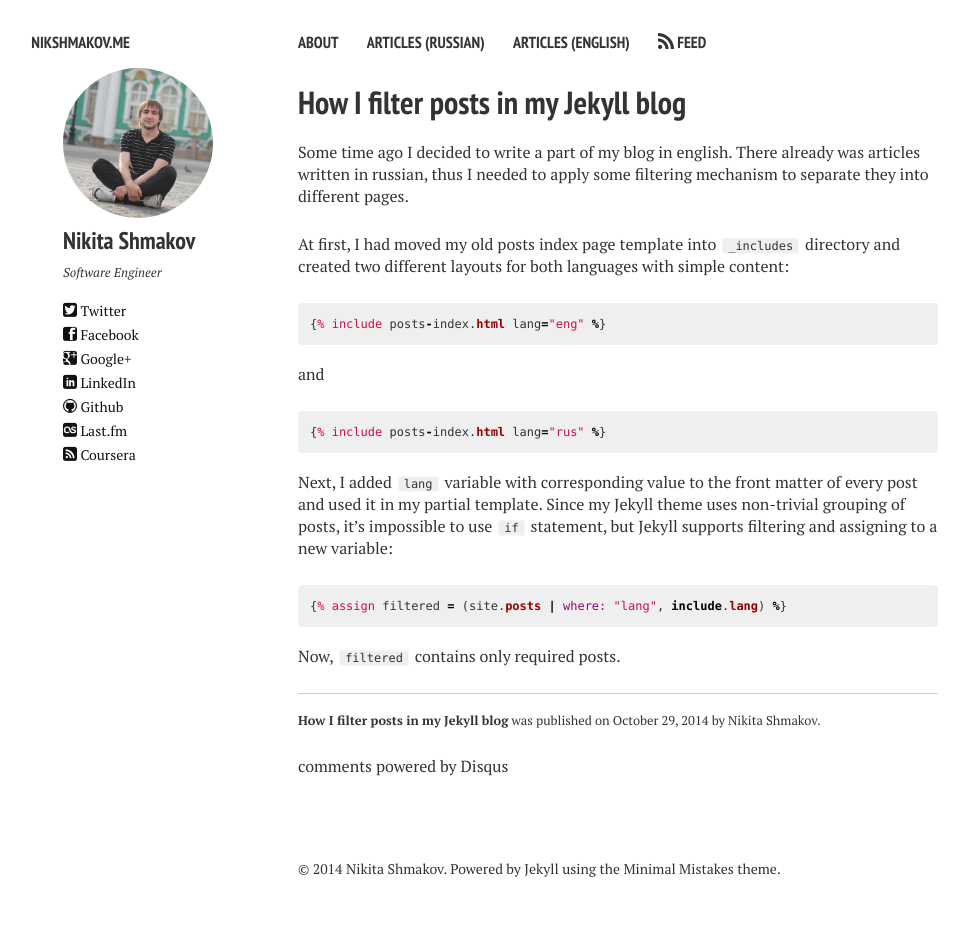
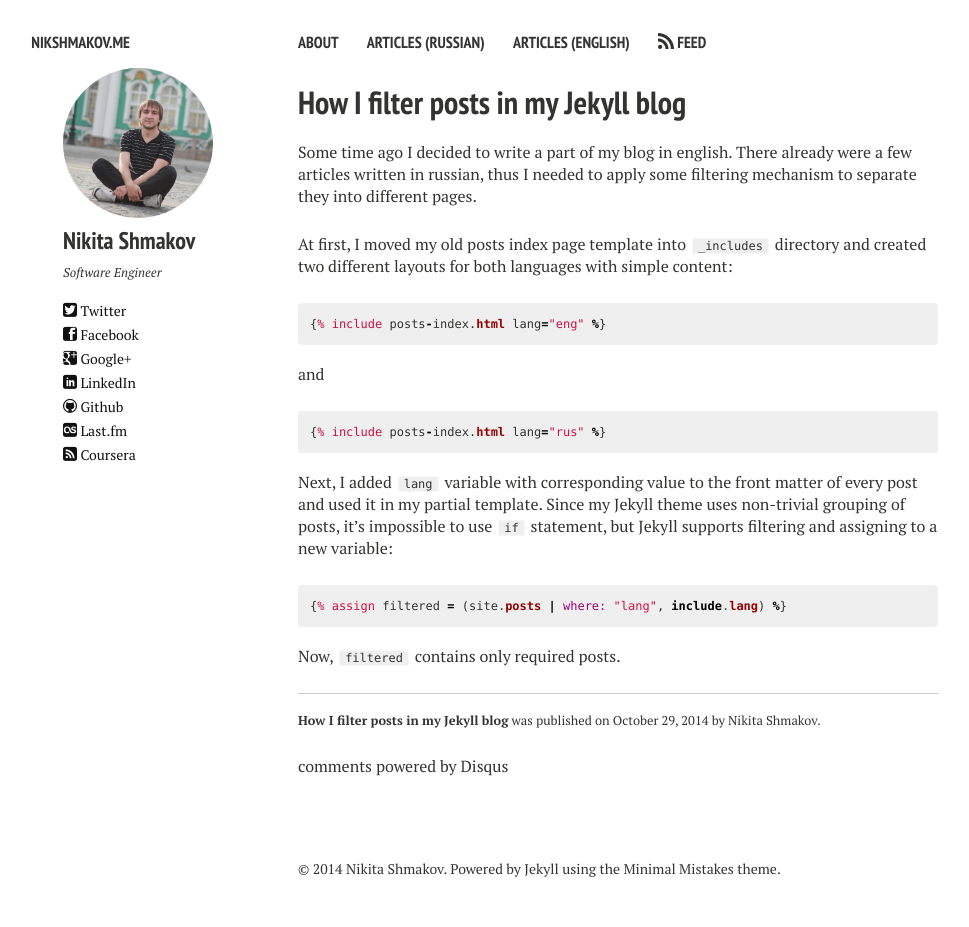
Before and after one commit to dreambrother/nikshmakov.me, a Jekyll site: the page built from _posts/2014-10-29-jekyll-filter-posts.md, in a window 1280 px wide. Shown: the whole page, without its empty margins (22-991 px from the left). Built offline with Jekyll 4.4.1, drawn with Linux system fonts in a browser that asks for light colours; nearby versions of some CDN libraries; comment, search, counter and statistics services are not loaded.

Commit message:
text fixes

````diff
--- a/_posts/2014-10-29-jekyll-filter-posts.md
+++ b/_posts/2014-10-29-jekyll-filter-posts.md
@@ -5,9 +5,9 @@ category: articles
 tags: [jekyll]
 lang: eng
 ---
-Some time ago I decided to write a part of my blog in english. There already was articles written in russian, thus I needed to apply some filtering mechanism to separate they into different pages.
+Some time ago I decided to write a part of my blog in english. There already were a few articles written in russian, thus I needed to apply some filtering mechanism to separate they into different pages.
 
-At first, I had moved my old posts index page template into ```_includes``` directory and created two different layouts for both languages with simple content:
+At first, I moved my old posts index page template into ```_includes``` directory and created two different layouts for both languages with simple content:
 
 {% highlight ruby %}
 {% raw %}
````
